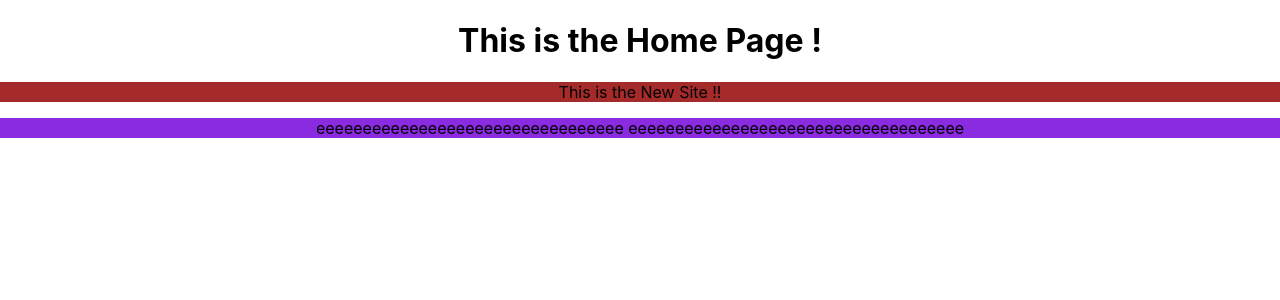
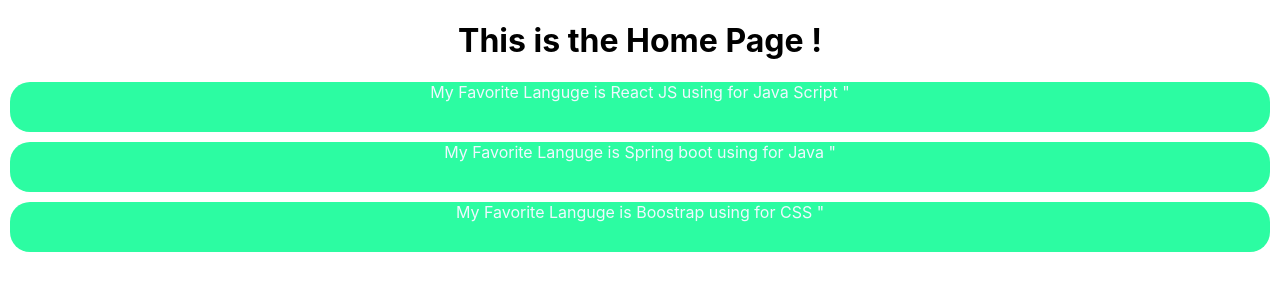
Before and after one commit to ravi1280/React-JS, a React (Create React App) app in the folder React Fundamentals/project01/: page / in a window 1280 px wide. Shown: the top 300 px of the page. Built offline with nearby package versions, Linux system fonts and the light colour scheme.

Commit message:
Dynamic Component Using

```diff
--- a/React Fundamentals/project01/src/component/NewSite.js
+++ b/React Fundamentals/project01/src/component/NewSite.js
@@ -1,11 +1,17 @@
 import React from 'react'
 import "./spn.css"
 
-export default function NewSite() {
+export default function NewSite(props) {
+    const newtext = "My Favorite Languge is ";
+    const newsubLanguage = " React Js !";
+    const a= 35;
+    const b=20;
+    const c=15;
+    const d= a+b+c;
   return (
     <div>
       <div className='span'>
-        <span> This is the New Site !!</span>
+        <span className='sText'>{newtext} {props.project} using for {props.using} "</span>
       </div>
     </div>
   )
--- a/React Fundamentals/project01/src/component/spn.css
+++ b/React Fundamentals/project01/src/component/spn.css
@@ -1,3 +1,10 @@
 .span{
-    background-color: brown;
+    background-color: rgb(44, 252, 162);
+    border-radius: 20px;
+    height: 50px;
+    margin: 10px;
+
 }
+.sText{
+    color: aliceblue;
+}
--- a/React Fundamentals/project01/src/pages/Home.js
+++ b/React Fundamentals/project01/src/pages/Home.js
@@ -6,8 +6,10 @@
   return (
     <div>
         <h1>This is the Home Page !</h1>
-        <NewSite/>
-        <NewContend/>
+        <NewSite project ="React JS" using="Java Script"/>
+        <NewSite project ="Spring boot" using="Java"/>
+        <NewSite project ="Boostrap" using="CSS"/>
+        {/* <NewContend/> */}
 
     </div>
   )
```
